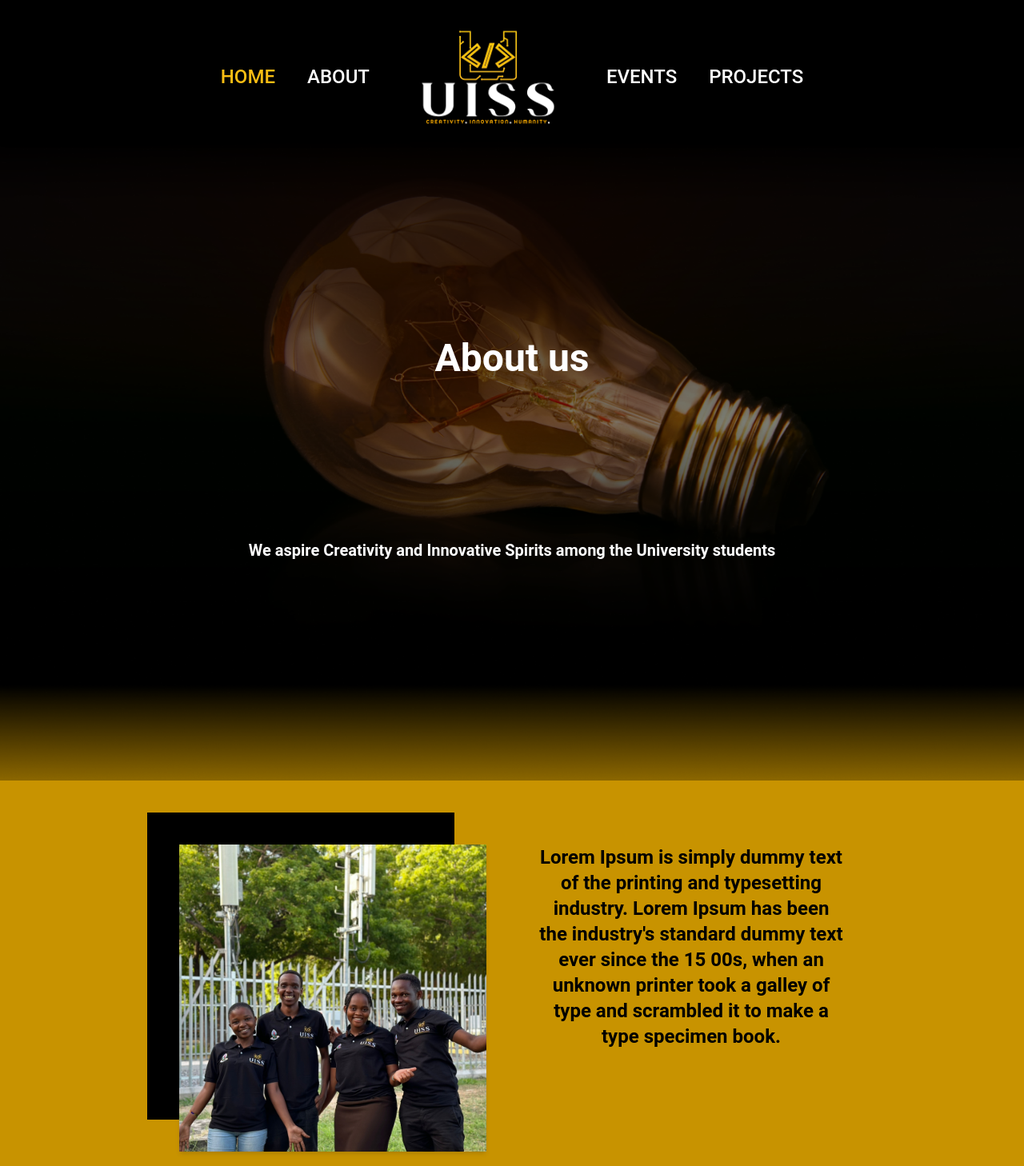
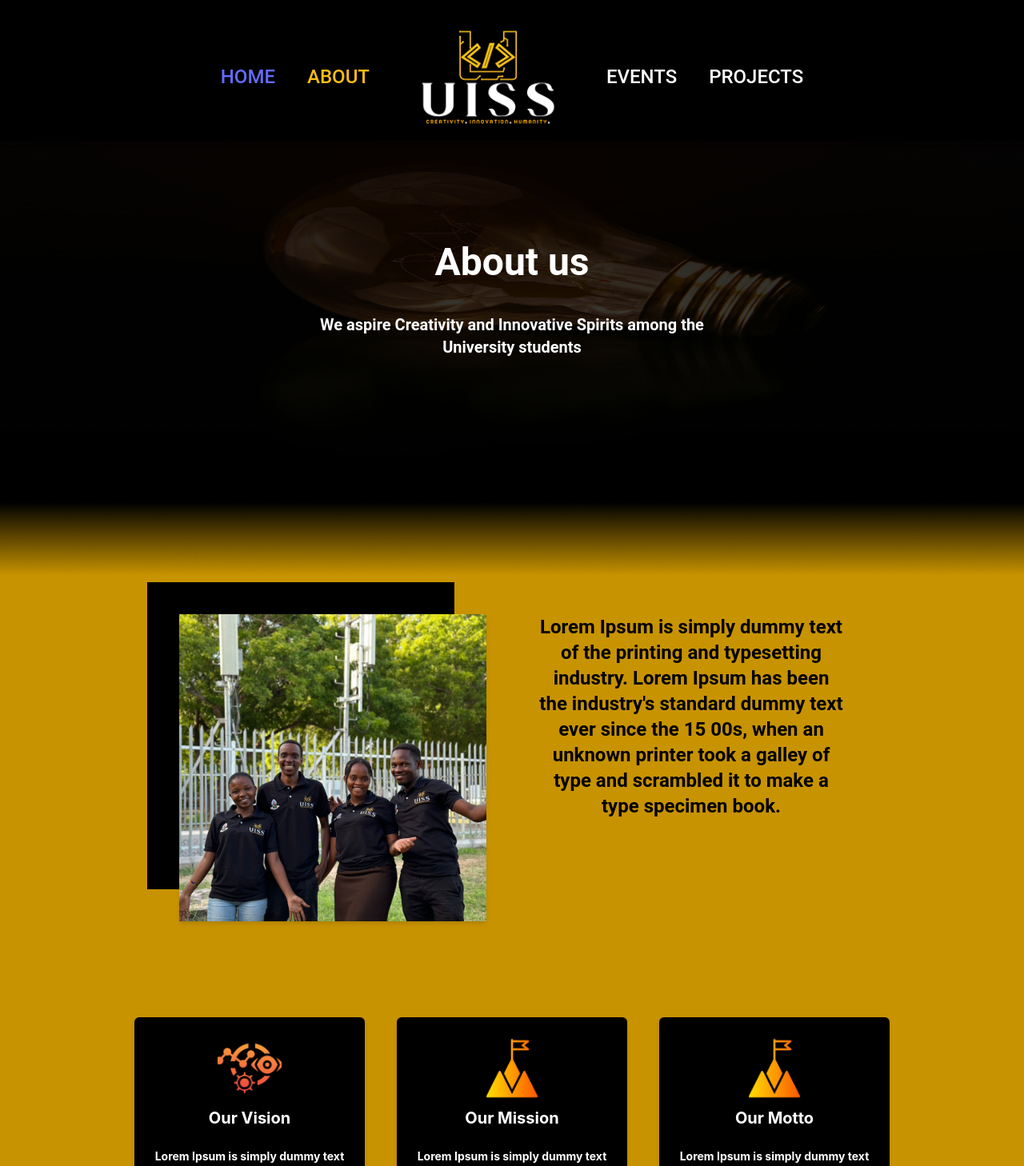
Before and after one commit to widambeDeograss/uiss-web, a React (Vite) app: page /about in a window 1280 px wide. Shown: the top 1458 px of the page at 80% size. Built offline with nearby package versions, Linux system fonts and the light colour scheme.

Commit message:
updated events

```diff
--- a/src/Layout/Footer.tsx
+++ b/src/Layout/Footer.tsx
@@ -4,12 +4,7 @@ import mail from "../assets/img/mail (1) 2.png";
 import call from "../assets/img/call 2.png";
 import loc from "../assets/img/pin 5.png";
 
-const SITEMAP = [
-  {
-    title: "Company",
-    links: ["About Us", "Careers", "Our Team", "Projects"],
-  },
-];
+
 
 const currentYear = new Date().getFullYear();
 
@@ -36,7 +31,7 @@ const Footer = () => {
               placeholder="Enter your Email"
               className="bg-transparent flex justify-start font-roboto p-2 border-t-0  border-r-0 border-l-0 border-b-2"
             />
-            <Button className="bg-[#C89300] flex justify-start mt-4 text-base text-black rounded-lg font-roboto">
+            <Button className="bg-[#C89300] flex justify-start mt-4 text-base text-black rounded-3xl ">
               Contact Us
             </Button>
           </div>
--- a/src/Layout/Header.tsx
+++ b/src/Layout/Header.tsx
@@ -6,12 +6,14 @@ import {
   IconButton,
 } from "@material-tailwind/react";
 import logo from "../assets/img/UISS LOGO_VR 1.png";
-import { useNavigate } from "react-router-dom";
+import { useNavigate,  useLocation } from "react-router-dom";
 
 export function Header() {
   const [openNav, setOpenNav] = React.useState(false);
-  const [navState, setnavState] = React.useState(true);
+  const [navState, setnavState] = React.useState(window.innerWidth >= 960);
   const navigate = useNavigate()
+    const { pathname } = useLocation();
+    const page = pathname.replace("/", "");
 
   React.useEffect(() => {
     window.addEventListener(
@@ -37,6 +39,7 @@ export function Header() {
         variant="small"
         color="blue-gray"
         className="p-1 font-normal text-lg hover:bg-yellow-100 "
+        onClick={() =>  navigate("/")}
       >
         <a href="#" className="flex items-center text-white">
           HOME
@@ -90,8 +93,14 @@ export function Header() {
                 variant="small"
                 color="blue-gray"
                 className="p-1 font-normal text-2xl"
+                onClick={() =>  navigate("/")}
+
               >
-                <a href="#" className="flex items-center  text-[#FABD13]">
+                <a href="#" className="flex items-center  "
+                   style={{
+                       color: page === "" ? "#FABD13" : "",
+                   }}
+                >
                   HOME
                 </a>
               </Typography>
@@ -99,10 +108,15 @@ export function Header() {
                 as="li"
                 variant="small"
                 color="blue-gray"
-                className="p-1 font-normal  text-2xl"
+                className="p-1 font-normal  t"
                 onClick={() =>  navigate("/about")}
+
               >
-                <a href="#" className="flex items-center text-white">
+                <a href="#" className="flex items-center text-white text-2xl"
+                   style={{
+                       color: page === "about" ? "#FABD13" : "",
+                   }}
+                >
                   ABOUT
                 </a>
               </Typography>
@@ -121,8 +135,13 @@ export function Header() {
                 color="blue-gray"
                 className="p-1 font-normal"
                 onClick={() =>  navigate("/events")}
+
               >
-                <a href="#" className="flex items-center text-white  text-2xl">
+                <a href="#" className="flex items-center text-white  text-2xl"
+                   style={{
+                       color: page === "events" ? "#FABD13" : "",
+                   }}
+                >
                   EVENTS
                 </a>
               </Typography>
@@ -132,8 +151,13 @@ export function Header() {
                 color="blue-gray"
                 className="p-1 font-normal"
                 onClick={() =>  navigate("/projects")}
+
               >
-                <a href="#" className="flex items-center text-white  text-2xl">
+                <a href="#" className="flex items-center text-white  text-2xl"
+                   style={{
+                       color: page === "projects" ? "#FABD13" : "",
+                   }}
+                >
                   PROJECTS
                 </a>
               </Typography>
--- a/src/components/Testimonial.tsx
+++ b/src/components/Testimonial.tsx
@@ -1,6 +1,4 @@
 import { useState, useEffect } from 'react';
-import right from "../assets/img/right 2.png";
-import left from "../assets/img/right 3.png";
 import { Navigation, Pagination, Scrollbar, A11y } from 'swiper/modules';
 import { Swiper, SwiperSlide } from 'swiper/react';
 
@@ -51,13 +49,13 @@ const testimonials: TestimonialItem[] = [
 
 
   function Testimonial() {
-   const [slidePerpage, setslidePerpage] = useState(3);
+   const [slidePerpage, setslidePerpage] = useState(window.innerWidth >= 860?3:1);
 
    useEffect(() => {
     window.addEventListener("resize", () => {
-      if (window.innerWidth >= 960) {
+      if (window.innerWidth >= 861) {
         setslidePerpage(3);
-      } else if (window.innerWidth <= 960) {
+      } else if (window.innerWidth <= 860) {
         setslidePerpage(1);
       }
     });
--- a/src/index.css
+++ b/src/index.css
@@ -33,14 +33,14 @@ body {
 
 }
 
+/*
 
-/* Media query for dark mode */
 @media (prefers-color-scheme: light) {
   body {
-    background-color: #ffffff; /* Dark mode background color */
-    color: #333333; /* Dark mode text color */
+    background-color: #ffffff;
+    color: #333333;
   }
-}
+} */
 
 /* button {
   border-radius: 8px;
--- a/src/pages/About.tsx
+++ b/src/pages/About.tsx
@@ -1,6 +1,5 @@
 import heroimg from "../assets/img/johannes-plenio-fmTde1Fe23A-unsplash 1.png";
-import overlay from "../assets/img/rgst_ovelay.png";
-import rgtextoverlay from "../assets/img/heroovelayrg.png";
+import overlay from "../assets/img/projectoverlay.png";
 import aboutimg from "../assets/img/aboutimg.png";
 import { Typography } from "@material-tailwind/react";
 import visionimg from "../assets/img/vision.png";
@@ -59,17 +58,17 @@ const About = () => {
         <img
           src={heroimg}
           alt="image 1"
-          className="h-full w-full object-cover"
+          className="h-[400px] w-full "
         />
-        <div className="absolute inset-0 -top-44 h-full w-full">
+        <div className="absolute inset-0 -top-64 h-full w-full">
           <img
             src={overlay}
             alt="image 1"
-            className="h-full w-full object-cover"
+            className="h-full  w-full "
           />
         </div>
         <div className="absolute inset-0 flex flex-col justify-center items-center">
-          <div className="w-4/5 md:w-2/4 text-center -mt-64">
+          <div className="w-4/5 md:w-2/4 text-center -mt-[400px]">
             <Typography
               variant="h1"
               color="white"
@@ -77,29 +76,22 @@ const About = () => {
             >
               About us
             </Typography>
-          </div>
-        </div>
-        <div className="relative -mt-48 flex justify-center">
-          <img
-            src={rgtextoverlay}
-            alt="image 1"
-            className="h-48 w-full object-cover"
-          />
-          <div className="absolute inset-0 -mt-[110px] mx-auto w-full md:w-[600px] lg:w-[1000px] flex justify-center">
             <Typography
               variant="h1"
               color="white"
-              className="  text-sm px-10 md:text-ls lg:text-xl   "
+              className="mt-10  text-sm px-10 md:text-ls lg:text-xl   "
             >
               We aspire Creativity and Innovative Spirits among the University
               students
             </Typography>
           </div>
         </div>
+
       </div>
 
-      <div className="bg-[#C89300] px-20 py-10  w-full">
-        <div className="flex flex-col  mt-10  justify-center gap-16 sm:flex-col lg:flex-row md:flex-row">
+      <div className="bg-[#C89300] -mt-72   py-10 -mt- -z-10   w-full">
+        <div className="flex justify-center">
+        <div className="flex flex-col  mt-10  justify-center sm:justify-center gap-16 sm:flex-col lg:flex-row md:flex-row">
           <div className=" w-72 h-72 lg:w-96 lg:h-96 md:h-80 md:w-80 sm:h-64 sm:w-64 relative  shadow-md ">
             <div className="absolute -top-10 -left-10 border-b-0  bg-black  border-solid  w-full h-full"></div>
             <div className="relative z-10 text-black bg-white  w-full h-full  hover:scale-105 transition-transform duration-300  ">
@@ -122,10 +114,10 @@ const About = () => {
             </Typography>
           </div>
         </div>
-
-        <div className="mt-20 bg-transparent">
-
-        <div className="flex flex-col items-center justify-center gap-10 lg:flex-row lg:justify-center sm:flex-col ">
+        </div>
+        <div className="mt-20">
+        <div className="flex justify-center">
+        <div className="grid grid-cols-1 mt-10  gap-10 lg:grid-cols-3 lg:justify-center md:grid-cols-2 sm:grid-cols-1">
           {VALUES.map((item) => {
             return (
               <AboutVisionCard
@@ -137,6 +129,7 @@ const About = () => {
             );
           })}
         </div>
+        </div>
       </div>
 
         <div className="mt-24">
@@ -146,6 +139,7 @@ const About = () => {
           >
             SPECIALIZATION
           </Typography>
+          <div className="flex justify-center">
           <div className="flex flex-col items-center justify-center gap-14 lg:flex-row lg:justify-center sm:flex-col  md:flex-row">
             {Specialization.map((item) => {
               return (
@@ -158,6 +152,7 @@ const About = () => {
               );
             })}
           </div>
+          </div>
         </div>
       </div>
 
--- a/src/pages/Events.tsx
+++ b/src/pages/Events.tsx
@@ -1,6 +1,6 @@
 import homeevent from "../assets/img/eventshm.png";
 import projectOverlay from "../assets/img/projectoverlay.png";
-import { Input, Typography } from "@material-tailwind/react";
+import {Button, Input, Typography} from "@material-tailwind/react";
 import React, {useState} from "react";
 import { MagnifyingGlassIcon } from "@heroicons/react/24/solid";
 import eventImage from "../assets/img/evntImage.png";
@@ -134,7 +134,7 @@ const Events = () => {
           </div>
         </div>
       </div>
-      <div className="bg-[#C89300]  px-20 py-10 -mt-72 -z-10   w-full">
+      <div className="bg-[#C89300]  px-2 lg:px-20 py-10 -mt-72 -z-10   w-full">
         <div className=" ">
           <Typography
             variant="small"
@@ -153,19 +153,22 @@ const Events = () => {
           </Typography>
         </div>
         <div>
-          <div className="flex justify-between">
-            <div className="bg-black h-8 p-2">
+          <div className="flex justify-between px-1 lg:px-10">
+            <div className="bg-black h-10 p-2">
               <Typography
                 variant="small"
-                className=" mb-10 font-bold  text-white "
+                className="  font-bold  text-white "
               >
                 All Events
               </Typography>
             </div>
-            <div className="w-72  ">
+            <div className="w-64  ">
               <Input
+                  color="white"
                 label="Search.."
-                className="bg-black"
+
+                  style={{backgroundColor:"black"}}
+                className="rounded-3xl border-0 border-t-black"
                 icon={
                   <div className="flex items-center gap-2">
                     {React.createElement(MagnifyingGlassIcon, {
@@ -199,7 +202,7 @@ const Events = () => {
           >
             OUR GALLERY
           </Typography>
-          <div className="mx-auto h-2 w-20 -mt-10  bg-black"></div>
+          <div className="mx-auto h-2 w-20 -mt-5  bg-black"></div>
           <Typography
             variant="small"
             className="flex justify-center mt-10 font-bold  text-base text-white"
@@ -208,7 +211,7 @@ const Events = () => {
             making memories in life
           </Typography>
 
-          <div className="grid grid-cols-1 gap-2 lg:grid-cols-3 md:grid-cols-2 sm:grid-cols-1 w-4/5 mx-auto mt-10">
+          <div className="grid grid-cols-1 gap-2 mx-auto lg:grid-cols-3 md:grid-cols-2 sm:grid-cols-1 w-4/5 mt-10">
             {images.map((item) => {
               return (
                 <div
@@ -228,6 +231,37 @@ const Events = () => {
               );
             })}
           </div>
+        </div>
+        <div className=" ">
+          <Typography
+              variant="small"
+              className=" mb-10 font-bold text-4xl text-black uppercase mt-20"
+          >
+            EVENT SPONSOR
+          </Typography>
+          <div className="mx-auto h-2 w-20 -mt-6  bg-black"></div>
+         <div className="">
+           <Typography
+               variant="small"
+               className="flex justify-center mt-10 font-bold  text-sm text-white"
+           >
+             GLorem Ipsum is simply dummy text of the printing and typesetting industry.
+             <br/>
+             Lorem Ipsumhas been the industry's standard dummy text ever since the 1500
+           </Typography>
+
+
+        <div className="flex-wrap">
+          <input
+              type="email"
+              name="email"
+              id="emailid"
+              placeholder="Enter your Email"
+              className="bg-transparent w-2/5  p-2 border-t-0  border-r-0 border-l-0 border-b-2"
+          />
+          <Button className="rounded-3xl">Contact us</Button>
+        </div>
+         </div>
         </div>
       </div>
      {selectedImage && (
--- a/src/pages/Home.tsx
+++ b/src/pages/Home.tsx
@@ -137,6 +137,8 @@ function Home() {
         >
           Our Partners
         </Typography>
+
+        <div className="flex justify-center">
         <div className="grid grid-cols-3 sm:grid-cols-3 md:grid-cols-3 lg:grid-cols-5 gap-6  text-blue-gray-900">
           <Typography
             as="a"
@@ -175,15 +177,17 @@ function Home() {
           </Typography>
         </div>
         </div>
+      </div>
 
-      <div className="mt-24">
+      <div className="mt-24 ">
         <Typography
           variant="small"
           className="flex justify-center mb-10 font-bold text-4xl text-white"
         >
           OUR CORE VALUES
         </Typography>
-        <div className="flex flex-col items-center justify-center gap-10 lg:flex-row lg:justify-center sm:flex-col">
+        <div className="flex justify-center">
+        <div className="grid grid-cols-1 mt-10 mx-auto  gap-10 lg:grid-cols-3 lg:justify-center md:grid-cols-2 sm:grid-cols-1">
           {VALUES.map((item) => {
             return (
               <CoreValuesCard
@@ -196,24 +200,25 @@ function Home() {
           })}
         </div>
         </div>
+      </div>
 
-      <div className="mt-24">
+      <div className="mt-24 mx-auto">
         <Typography
           variant="small"
-          className="flex justify-center mb-10 font-bold  text-4xl text-white"
+          className=" mb-10 font-bold  text-4xl text-white"
         >
           Events
         </Typography>
         <Typography
           variant="small"
-          className="flex justify-center mb-10 font-bold  text-xl text-[#FABD13]"
+          className=" mb-10 font-bold  text-xl text-[#FABD13]"
         >
           We aspire Creativity and innovative spirits among the university
           students
         </Typography>
-        <div className="flex flex-col items-center justify-center gap-10 lg:flex-row lg:justify-center sm:flex-col">
-          {EVENTS.map((item) => {
-            return (
+        <div className="flex justify-center">
+          <div className="grid grid-cols-1 mt-10 gap-10 lg:grid-cols-3 md:grid-cols-2 sm:grid-cols-1">
+            {EVENTS.map((item) => (
                 <EventCard
                     description={item.description}
                     image={item.image}
@@ -222,9 +227,10 @@ function Home() {
                     location={item.location}
                     date={item.date}
                 />
-            );
-          })}
+            ))}
           </div>
+        </div>
+
       </div>
 
       <div className="relative mt-20 h-full w-full">
--- a/src/pages/Projects.tsx
+++ b/src/pages/Projects.tsx
@@ -129,7 +129,7 @@ const Projects = () => {
           </div>
         </div> */}
       </div>
-      <div className="bg-[#C89300]  px-20 py-10 -mt-72 -z-10   w-full">
+      <div className="bg-[#C89300]  px-2 lg:px-20 py-10 -mt-72 -z-10   w-full">
         <div className=" ">
           <Typography
             variant="small"
@@ -147,50 +147,52 @@ const Projects = () => {
             industry.
           </Typography>
           <div className="mt-10">
-            <Tabs value="html">
-               <div className="flex justify-between">
-               <TabsHeader className="w-96" >
+            <Tabs value="all">
+              <div className="flex justify-between px-1 lg:px-10">
+                <TabsHeader className="w-96">
                   {data.map(({ label, value }) => (
                       <Tab key={value} value={value} activeClassName="" className="">
                         {label}
                       </Tab>
                   ))}
                 </TabsHeader>
-              <div className="w-72  ">
+                <div className="w-64">
                   <Input
                       label="Search.."
-                icon={ <div className="flex items-center gap-2">
+                      style={{ backgroundColor: 'black' }}
+                      className="rounded-3xl border-0"
+                      icon={
+                        <div className="flex items-center gap-2">
                           {React.createElement(MagnifyingGlassIcon, { className: "w-5 h-5" })}
-
-              </div>}
+                        </div>
+                      }
                       crossOrigin={undefined}
                   />
                 </div>
               </div>
               <TabsBody>
                 {data.map(({ value, desc }) => (
-                  value === "all"?<TabPanel  value={value} >
-                    <div className="flex flex-wrap items-center justify-center gap-10 lg:flex-row lg:justify-center md:flex-wrap sm:flex-col">
-              {EVENTS.map((item) => {
-                return (
+                    value === "all" ? (
+                        <TabPanel value={value}>
+                          <div className="grid grid-cols-1 mt-10 items-center justify-center gap-10 lg:grid-cols-3 lg:justify-center md:grid-cols-2 sm:grid-cols-1">
+                            {EVENTS.map((item) => (
                                 <ProjectCard
                                     description={item.description}
                                     image={item.image}
                                     title={item.title}
                                     id={item.id}
                                 />
-                );
-              })}
+                            ))}
                           </div>
-                </TabPanel>:
-                <TabPanel value={value}>
-                 {desc}
                         </TabPanel>
+                    ) : (
+                        <TabPanel value={value}>{desc}</TabPanel>
+                    )
                 ))}
               </TabsBody>
             </Tabs>
+          </div>
 
-          </div>
 
         </div>
       </div>
```
Lines whose indentation alone changed are shown as unchanged.
